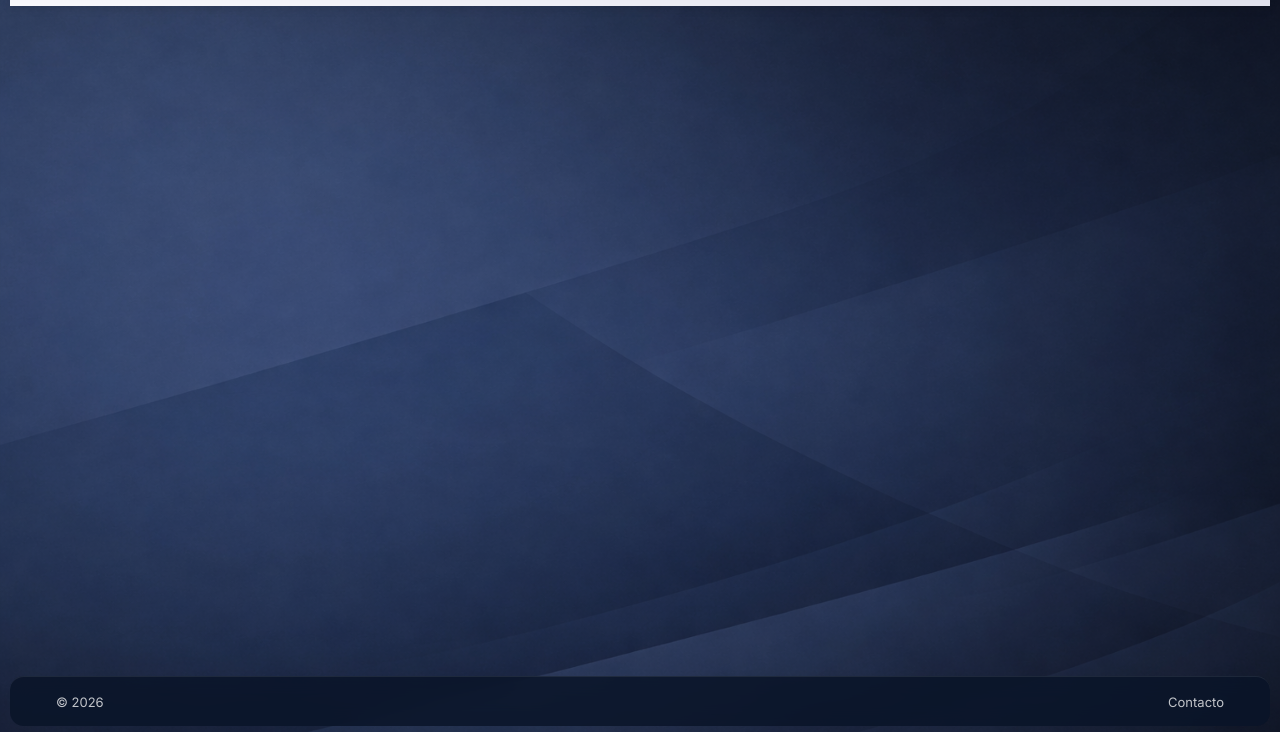
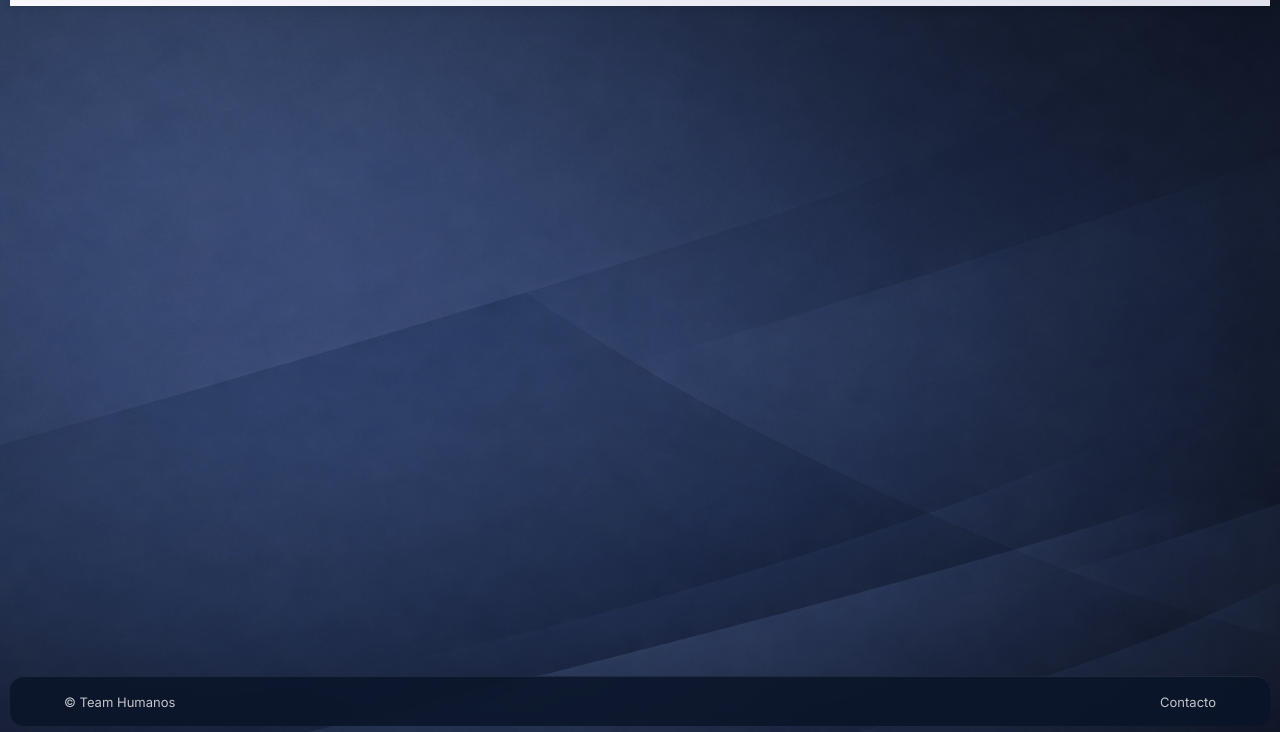
Before and after one commit to CesarLisarazo/Smart-Career-Tools-Web-Site, a plain HTML site: page index.html in a window 1280 px wide. Shown: the part 68-800 px from the top of the page. Drawn offline with Linux system fonts and the light colour scheme.

Commit message:
Team humanos

```diff
--- a/index.html
+++ b/index.html
@@ -59,7 +59,7 @@
   <!-- ================= FOOTER ================= -->
   <footer class="sticky-footer">
     <div class="footer-content">
-      <span>© 2026</span>
+      <span>© Team Humanos</span>
 
       <nav class="footer-links">
         <a href="#" id="contact-toggle">
--- a/styles.css
+++ b/styles.css
@@ -193,7 +193,7 @@ body.menu-open {
   max-width: 1200px;
   height: 100%;
   margin: 0 auto;
-  padding: 0 16px;
+  padding: 0 24px;
 
   display: flex;
   align-items: center;
```
